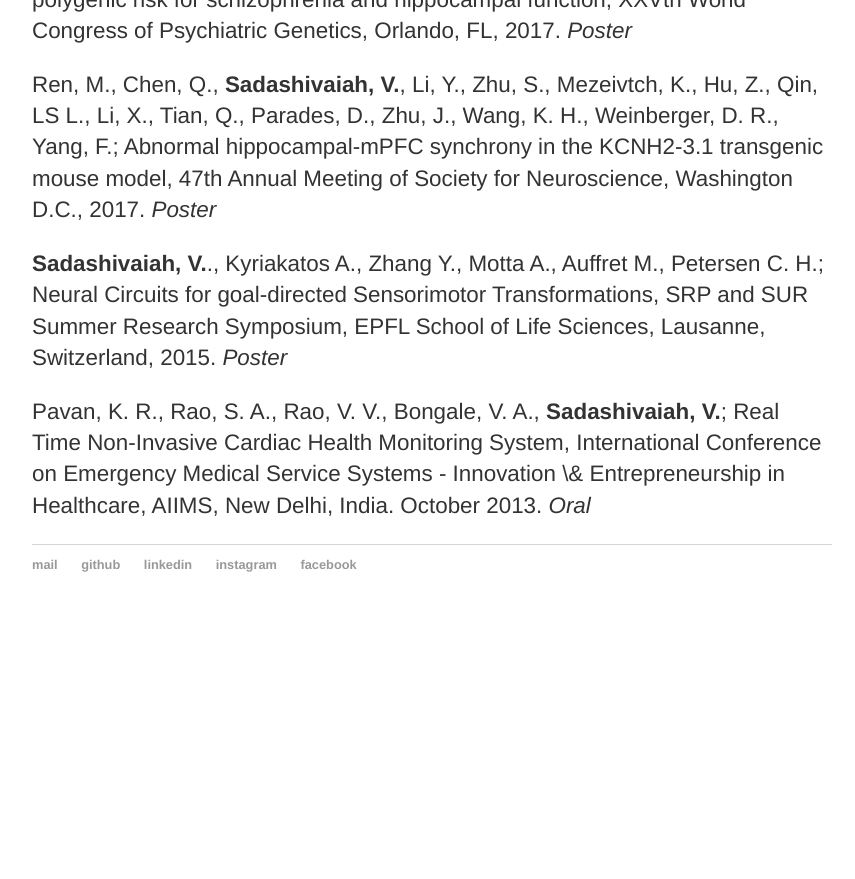
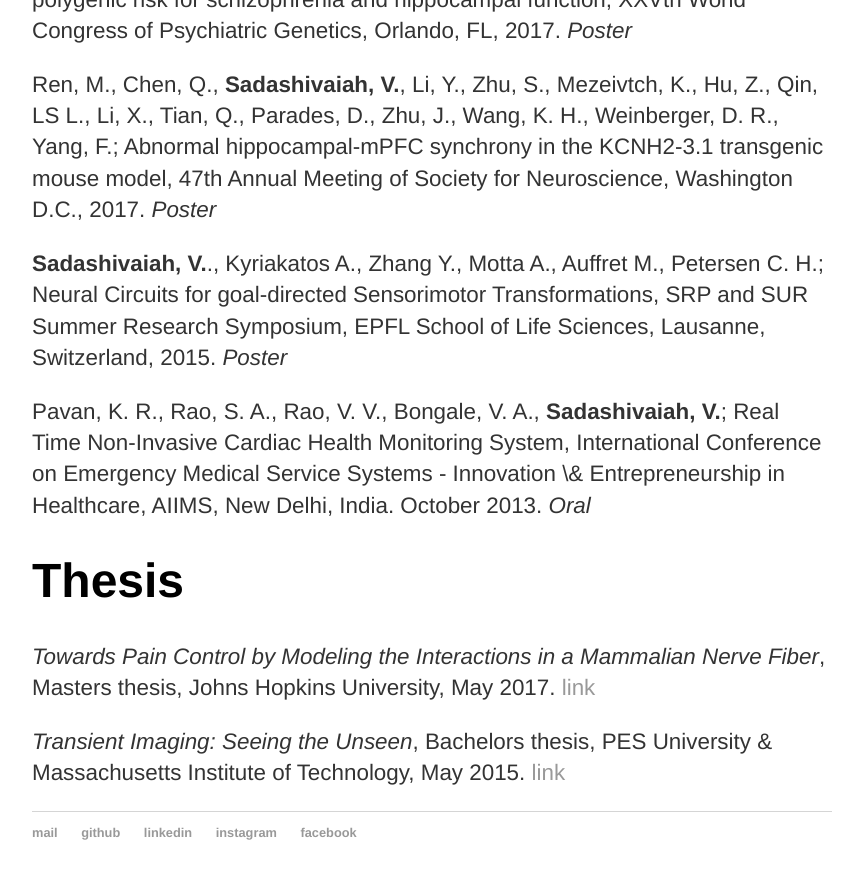
Before and after one commit to vjysd/vjysd.github.io, a Jekyll site: the page built from publications/index.md, in a window 1280 px wide and 900 px high, scrolled down 2203 px. Shown: the top 879 px of the window, without its empty margins (208-1063 px from the left). Built offline with Jekyll 4.4.1, drawn with Linux system fonts in a browser that asks for light colours; comment, search, counter and statistics services are not loaded; before the commit the page ends 2835 px from its top, so only the background shows below that.

Commit message:
Added thesis

```diff
--- a/publications/index.md
+++ b/publications/index.md
@@ -40,3 +40,9 @@ Ren, M., Chen, Q., **Sadashivaiah, V.**, Li, Y., Zhu, S., Mezeivtch, K., Hu, Z.,
 **Sadashivaiah, V.**.,  Kyriakatos A.,  Zhang Y.,  Motta A.,  Auffret M.,  Petersen C. H.; Neural Circuits for goal-directed Sensorimotor Transformations, SRP and SUR Summer Research Symposium, EPFL School of Life Sciences, Lausanne, Switzerland, 2015. *Poster*
 
 Pavan, K. R., Rao, S. A., Rao, V. V., Bongale, V. A., **Sadashivaiah, V.**; Real Time Non-Invasive Cardiac Health Monitoring System,  International Conference on Emergency Medical Service Systems - Innovation \& Entrepreneurship in Healthcare, AIIMS, New Delhi, India. October 2013. *Oral*
+
+# Thesis
+
+*Towards Pain Control by Modeling the Interactions in a Mammalian Nerve Fiber*, Masters thesis, Johns Hopkins University, May 2017. [link](https://github.com/vjysd/thesis/blob/master/Masters_Thesis.pdf)
+
+*Transient Imaging: Seeing the Unseen*, Bachelors thesis, PES University & Massachusetts Institute of Technology, May 2015. [link](https://github.com/vjysd/thesis/blob/master/Bachelors_Thesis.pdf)
```
